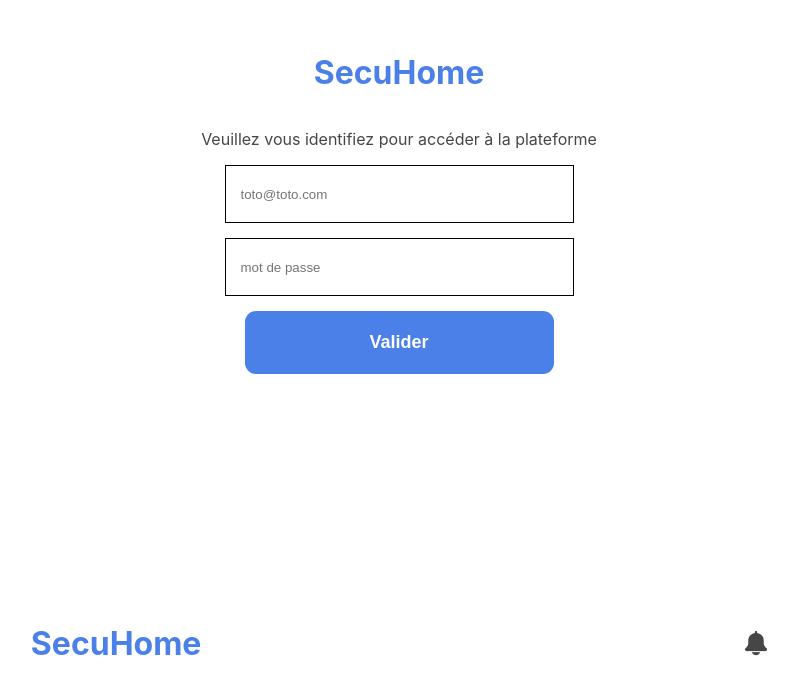
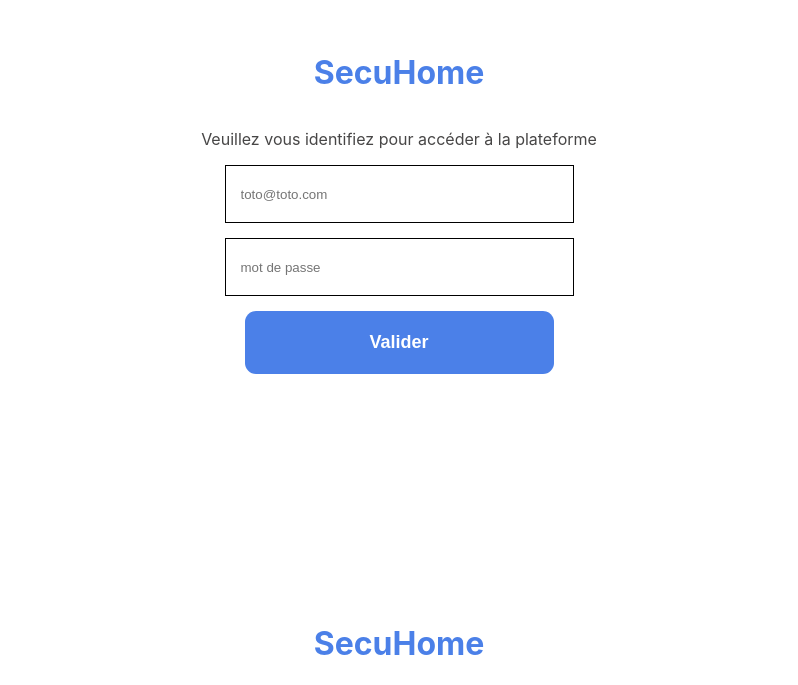
Before and after one commit to lucrampro/Projet_hetic_juillet_2021_groupe_5, a React (Create React App) app: page / in a window 1280 px wide. Shown: the part 197-882 px from the top of the page, without its empty margins (241-1039 px from the left). Built offline with nearby package versions, Linux system fonts and the light colour scheme.

Commit message:
STYLE(Header): style display none icon notification

```diff
--- a/src/components/Header.jsx
+++ b/src/components/Header.jsx
@@ -12,7 +12,7 @@ const Header = () => {
   return (
     <header>
       <h1>SecuHome</h1>
-      <img src='/imgs/notification_icon.png' alt="" srcSet="" onClick={ goToNotificationPage}/>
+      {/* <img src='/imgs/notification_icon.png' alt="" srcSet="" onClick={ goToNotificationPage}/> */}
     </header>
   );
 }
```
